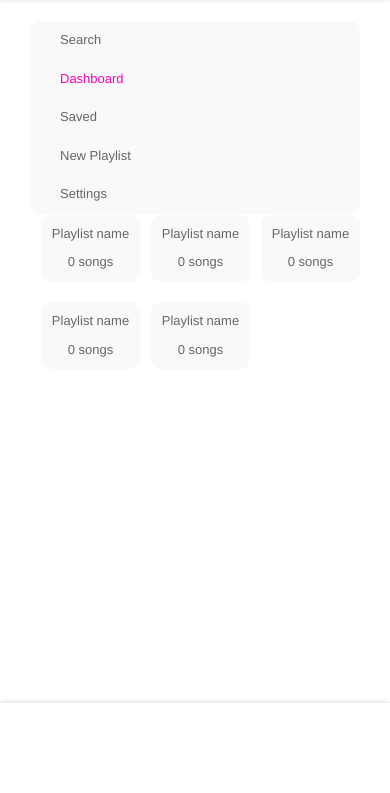
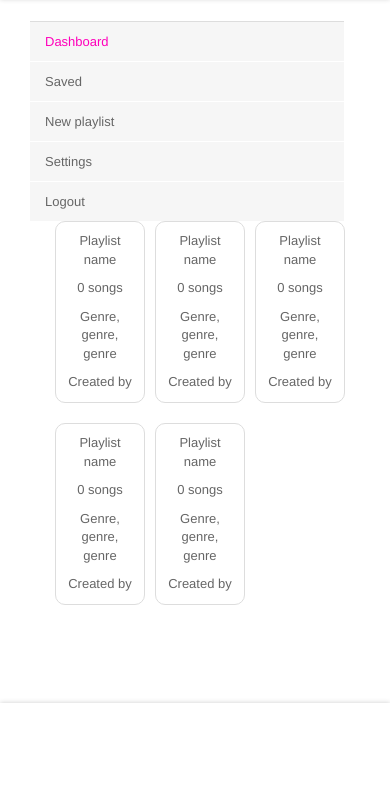
Before and after one commit to narobert/zep-devel, a Django app: page / in a window 390 px wide. Shown: the part 51-844 px from the top of the page. Run offline with Django 3.2, Linux system fonts and the light colour scheme; some libraries are stand-ins or nearby versions.

Commit message:
pushing style changes

```diff
--- a/static/css/style.css
+++ b/static/css/style.css
@@ -21,36 +21,30 @@ th, td {
 
 th {
     color: #333;
-    background-color: white;
     font-weight: 700;
 }
 
 td {
     color: #666;
-    border-top: 1px solid #f4f4f4;
+    border-top: 1px solid #fff;
 }
 
 tbody > tr:hover > td {
-    color: #0bf;
+    color: #00a8e5;
     cursor: pointer;
 }
 
-.menu-items {
-    color: #666;
-    margin-bottom: 20px;
-}
-
-.menu-items:last-child {
-    margin: 0;
-}
-
-.menu-items:hover {
-    color: #0bf;
-    cursor: pointer;
+.menu-table {
+    width: 95%;
+    border-top: 1px solid #ddd;
+    background: #f6f6f6;
 }
 
 .query-table {
-    width: 100%;
+    width: 96%;
+    border-top: 1px solid #ddd;
+    background: #f6f6f6;
+    margin-left: 4%;
 }
 
 .navbar-curved-border {
@@ -100,13 +94,12 @@ tbody > tr:hover > td {
 }
 
 .menu-left {
-    background-color: #f9f9f9;
-    border-radius: 10px;
-    padding: 10px 30px;
+    padding: 0;
 }
 
 .menu-active {
     color: #ff00bb;
+    font-weight: normal;
 }
 
 .menu-right {
@@ -169,10 +162,14 @@ tbody > tr:hover > td {
     float: left;
     width: 30%;
     padding: 10px;
-    background: #f9f9f9;
+    margin-bottom: 20px;
+    border: 1px solid #ddd;
     border-radius: 10px;
-    margin-left: 3.33%;
-    margin-bottom: 20px;
+    margin-left: 3.3333%;
+}
+
+.playlist:hover {
+    border: 1px solid #fff;
 }
 
 .playlist-items {
@@ -183,3 +180,25 @@ tbody > tr:hover > td {
 .playlist-items:last-child {
     margin: 0;
 }
+
+.playlist-play {
+    position: absolute;
+    z-index: 1;
+    margin: -10px;
+    border: 1px solid #00a8e5;
+    width: 30%;
+    height: 122px;
+    border-radius: 10px;
+    background: #fff;
+    opacity: 0.6;
+    display: none;
+}
+
+.playlist-play img {
+    margin-left: 45%;
+    margin-top: 49px;
+}
+
+.playlist:hover .playlist-play{
+    display: block;
+}
--- a/templates/dashboard.html
+++ b/templates/dashboard.html
@@ -37,13 +37,66 @@
     <div class='container-fluid'>
       <div class='row'>
         <div class='col-md-2 menu-left'>
-          <p class='menu-items'>Search</p>
-          <p class='menu-items menu-active'>Dashboard</p>
-          <p class='menu-items'>Saved</p>
-          <p class='menu-items'>New Playlist</p>
-          <p class='menu-items'>Settings</p>
+          <table class='menu-table'>
+            <thead>
+              <tr>
+                <th class='menu-active'>Dashboard</th>
+              </tr>
+            </thead>
+            <tbody>
+              <tr>
+                <td>Saved</td>
+              </tr>
+              <tr>
+                <td>New playlist</td>
+              </tr>
+              <tr>
+                <td>Settings</td>
+              </tr>
+              <tr>
+                <td>Logout</td>
+              </tr>
+            </tbody>
+          </table>
         </div>
-        <div class='col-md-6'>
+        <div class='col-md-4 menu-middle'>
+          <div class='playlist'>
+            <div class='playlist-play'><img src='/static/images/play-large.png'></div>
+            <p class='playlist-items'>Playlist name</p>
+            <p class='playlist-items'>0 songs</p>
+            <p class='playlist-items'>Genre, genre, genre</p>
+            <p class='playlist-items'>Created by</p>
+          </div>
+          <div class='playlist'>
+            <div class='playlist-play'><img src='/static/images/play-large.png'></div>
+            <p class='playlist-items'>Playlist name</p>
+            <p class='playlist-items'>0 songs</p>
+            <p class='playlist-items'>Genre, genre, genre</p>
+            <p class='playlist-items'>Created by</p>
+          </div>
+          <div class='playlist'>
+            <div class='playlist-play'><img src='/static/images/play-large.png'></div>
+            <p class='playlist-items'>Playlist name</p>
+            <p class='playlist-items'>0 songs</p>
+            <p class='playlist-items'>Genre, genre, genre</p>
+            <p class='playlist-items'>Created by</p>
+          </div>
+          <div class='playlist'>
+            <div class='playlist-play'><img src='/static/images/play-large.png'></div>
+            <p class='playlist-items'>Playlist name</p>
+            <p class='playlist-items'>0 songs</p>
+            <p class='playlist-items'>Genre, genre, genre</p>
+            <p class='playlist-items'>Created by</p>
+          </div>
+          <div class='playlist'>
+            <div class='playlist-play'><img src='/static/images/play-large.png'></div>
+            <p class='playlist-items'>Playlist name</p>
+            <p class='playlist-items'>0 songs</p>
+            <p class='playlist-items'>Genre, genre, genre</p>
+            <p class='playlist-items'>Created by</p>
+          </div>
+        </div>
+        <div class='col-md-6 menu-right'>
           <div id='query_results'>
           {% if query_results %}
             <table class='query-table'>
@@ -69,28 +122,6 @@
               </tbody>
             </table>
           {% endif %}
-          </div>
-        </div>
-        <div class='col-md-4 menu-right'>
-          <div class='playlist'>
-            <p class='playlist-items'>Playlist name</p>
-            <p class='playlist-items'>0 songs</p>
-          </div>
-          <div class='playlist'>
-            <p class='playlist-items'>Playlist name</p>
-            <p class='playlist-items'>0 songs</p>
-          </div>
-          <div class='playlist'>
-            <p class='playlist-items'>Playlist name</p>
-            <p class='playlist-items'>0 songs</p>
-          </div>
-          <div class='playlist'>
-            <p class='playlist-items'>Playlist name</p>
-            <p class='playlist-items'>0 songs</p>
-          </div>
-          <div class='playlist'>
-            <p class='playlist-items'>Playlist name</p>
-            <p class='playlist-items'>0 songs</p>
           </div>
         </div>
       </div>
```
